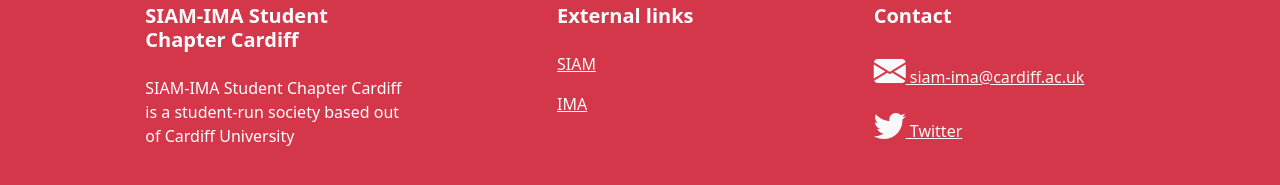
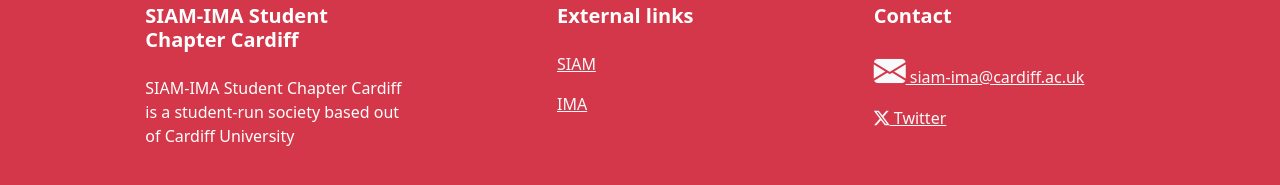
Before and after one commit to SIAM-IMA-Cardiff/siam-ima-cardiff.github.io, a Jekyll site: the page built from index.html, in a window 1280 px wide. Shown: the part 1832-2017 px from the top of the page. Built offline with Jekyll 4.4.1, drawn with Linux system fonts in a browser that asks for light colours.

Commit message:
Update the social logo in the footer

```diff
--- a/_includes/footer.html
+++ b/_includes/footer.html
@@ -45,7 +45,7 @@
 					</p>
 					<p>
 						<a href="https://twitter.com/CardiffSIAM_IMA" class="me-3 link-light" data-toggle="tooltip" title="Follow us on Twitter">
-							<i id="social-tw" class="h2 bi-twitter"></i> Twitter
+							<i id="social-tw" class="bi bi-twitter-x"></i> Twitter
 						</a>
 					</p>
 				</div>
```
